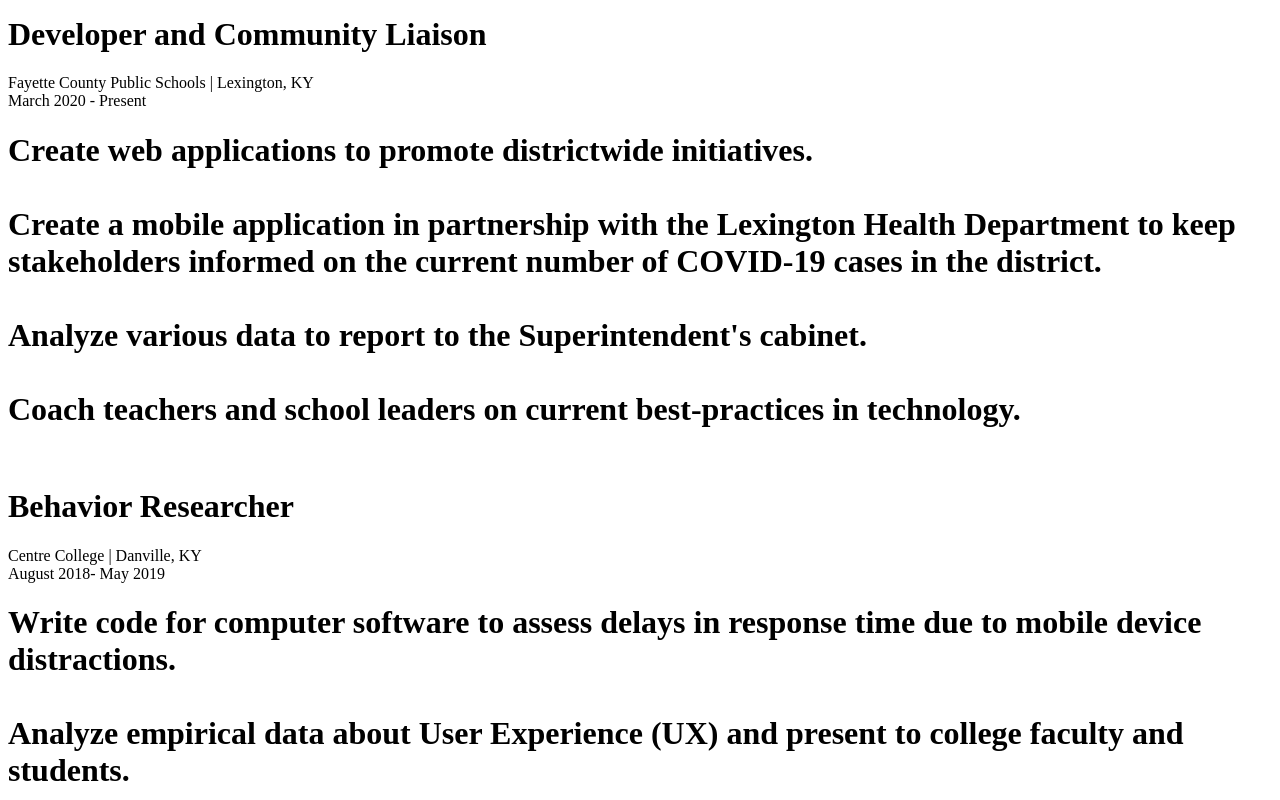
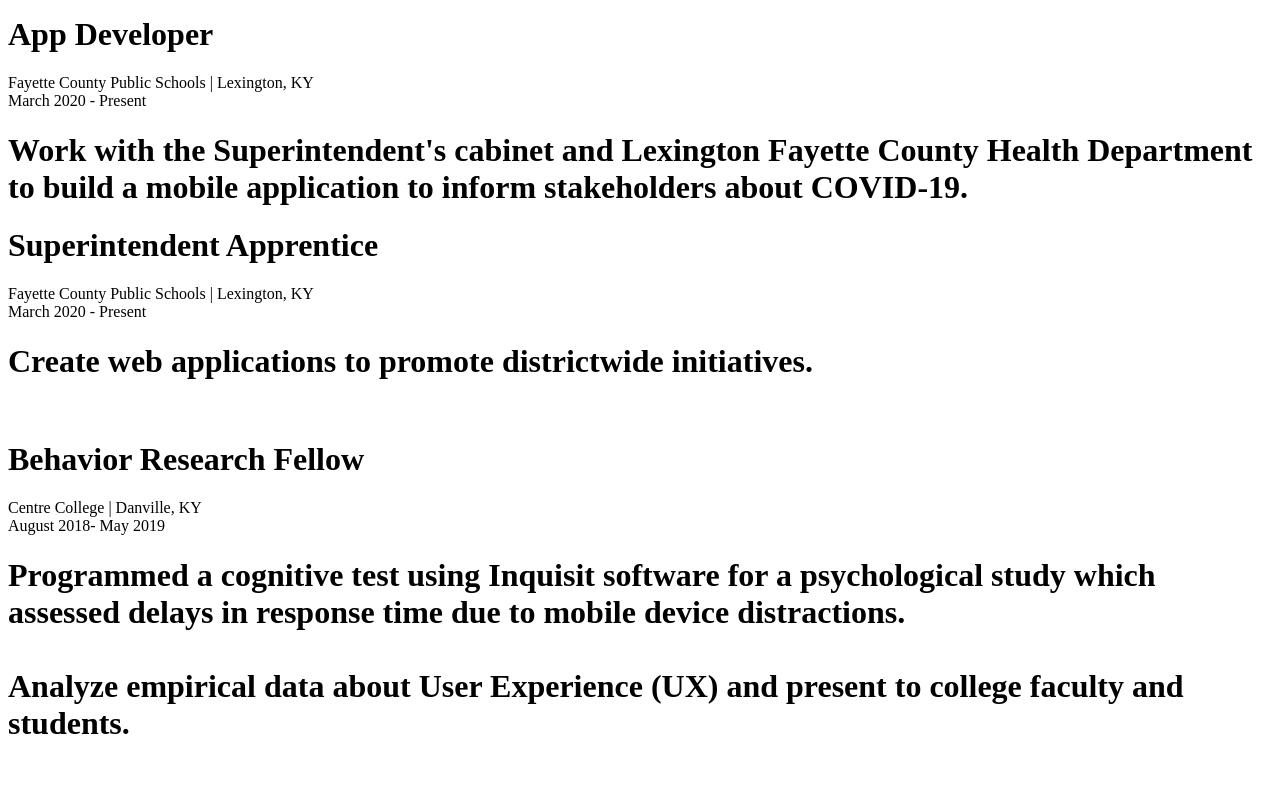
Before and after one commit to rhomanjames/Rhoman, a Next.js app: page / in a window 1280 px wide. Shown: the part 560-1360 px from the top of the page. Built offline with nearby package versions, Linux system fonts and the light colour scheme.

Commit message:
portfolio edits

```diff
--- a/components/Resume.js
+++ b/components/Resume.js
@@ -17,21 +17,26 @@
             <div className="w-full transition  p-4 ">
                 {/*Content Text*/}
                 <div className="flex border-b-2 lg:pb-4 lg:p-0 space-y-3 p-4 flex-col text-left">
-                    <h1 id="text" className="text-lg md:text-xl font-bold"> Developer and Community Liaison</h1>
+                    <h1 id="text" className="text-lg md:text-xl font-bold"> App Developer</h1>
                     <p id="text" className="text-sm md:text-md text-gray-400"> Fayette County Public Schools | Lexington, KY <br /> March 2020 - Present </p>
-                    <h1 className="">Create web applications to promote districtwide initiatives.<br /> <br /> Create a mobile application in partnership with the Lexington Health Department to keep stakeholders informed on the current number of COVID-19 cases in the district. <br /> <br /> Analyze various data to report to the Superintendent's cabinet. <br /> <br />Coach teachers and school leaders on current best-practices in technology.<br /> </h1>
+                    <h1 className="">Work with the Superintendent's cabinet and Lexington Fayette County Health Department to build a mobile application to inform stakeholders about COVID-19. </h1>
+                </div>
+                <div className="flex border-b-2 lg:pb-4 lg:p-0 space-y-3 p-4 flex-col text-left">
+                    <h1 id="text" className="text-lg md:text-xl font-bold"> Superintendent Apprentice</h1>
+                    <p id="text" className="text-sm md:text-md text-gray-400"> Fayette County Public Schools | Lexington, KY <br /> March 2020 - Present </p>
+                    <h1 className="">Create web applications to promote districtwide initiatives.</h1>
                 </div>
                 <br/>
                 <div className="flex lg:p-0 lg:pb-4 border-b-2 p-4 space-y-3 flex-col text-left">
-                    <h1 id="text" className="text-lg md:text-xl font-bold">Behavior Researcher</h1>
+                    <h1 id="text" className="text-lg md:text-xl font-bold">Behavior Research Fellow</h1>
                     <p id="text" className="text-sm md:text-md text-gray-400"> Centre College | Danville, KY <br /> August 2018- May 2019 </p>
-                    <h1 className="">Write code for computer software to assess delays in response time due to mobile device distractions.<br /> <br /> Analyze empirical data about User Experience (UX) and present to college faculty and students. <br /> </h1>
+                    <h1 className="">Programmed a cognitive test using Inquisit software for a psychological study which assessed delays in response time due to mobile device distractions.<br /> <br /> Analyze empirical data about User Experience (UX) and present to college faculty and students. <br /> </h1>
                 </div>
                 <br />
                 <div className="flex mb-4 lg:p-0 p-4 space-y-3 flex-col text-left">
                     <h1 id="text" className="text-lg md:text-xl font-bold">AP Computer Science Principles Instructor</h1>
                     <p id="text" className="text-sm md:text-md text-gray-400">Uncommon Schools | Boston, MA<br /> June 2018-August 2018 </p>
-                    <h1 className="">Serve as an AP Computer Science instructor to 15 rising 11th graders.<br /> <br /> Complete various coding challenges daily.<br /> <br />  100% pass rate for students on the end-of-semester exam.</h1>
+                    <h1 className="">Curated 10 weeks of various lessons, effectively teaching the fundamentals of computer science resulting in 100 percent of students passing the final exam.</h1>
                 </div>
             </div>
         </div>
```
